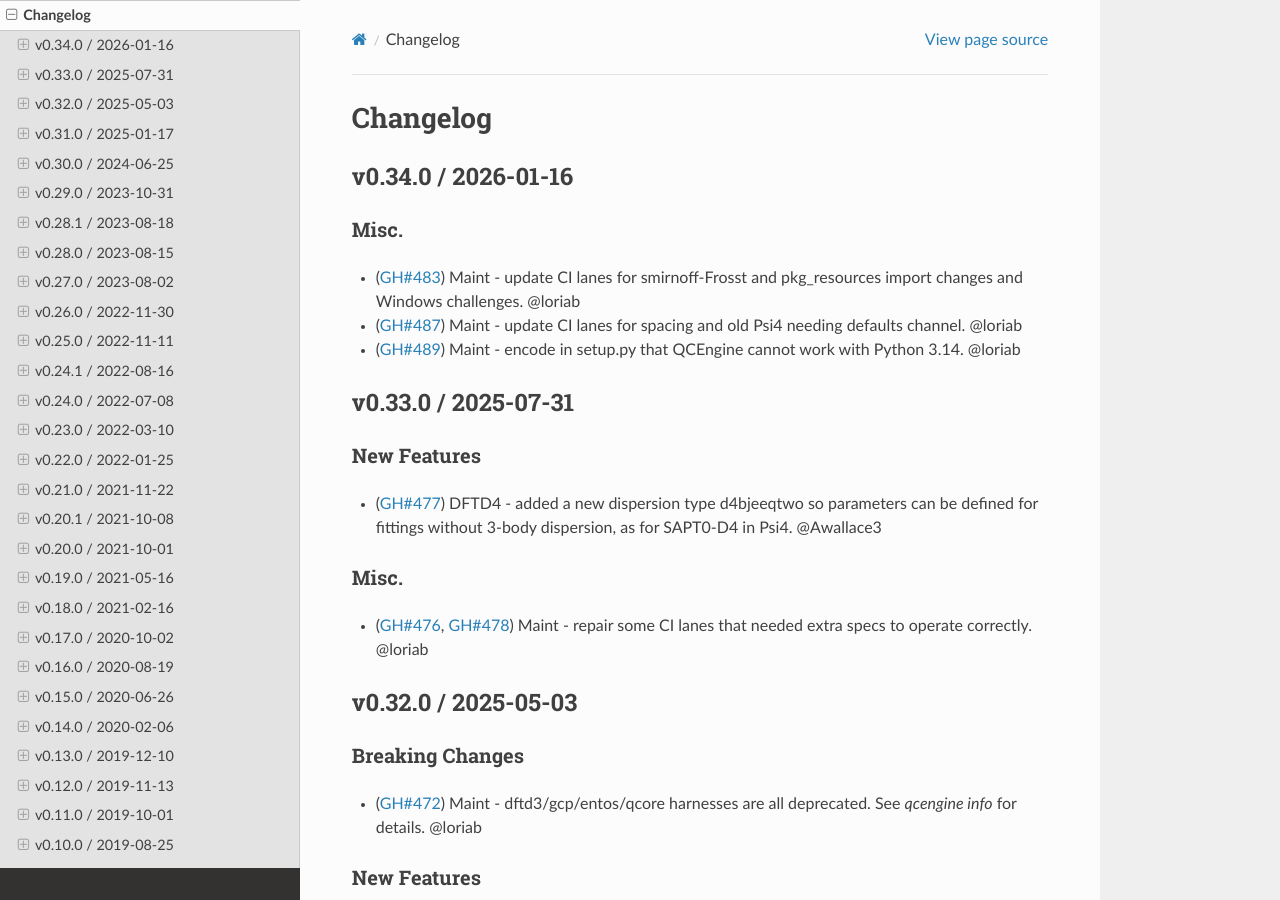
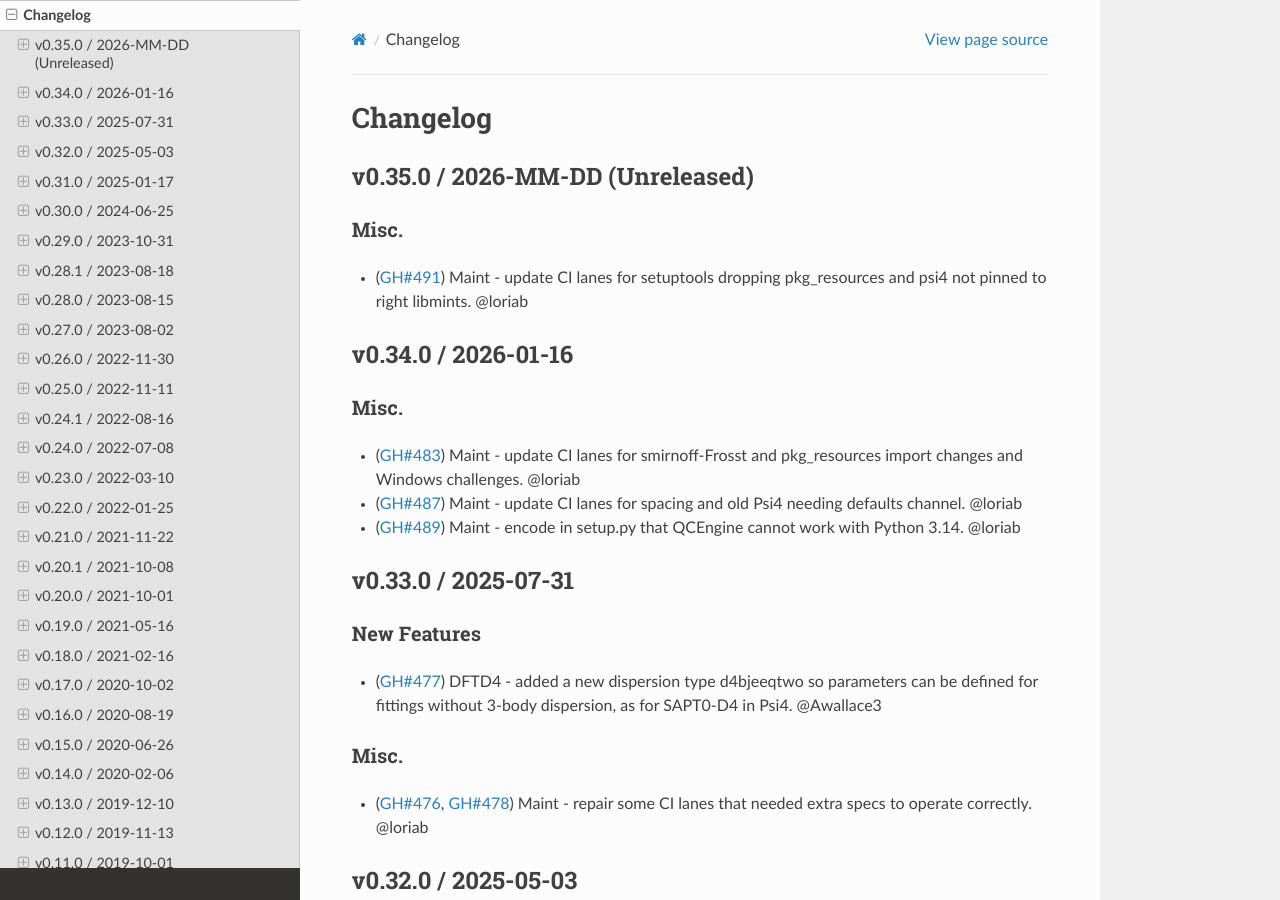
Before and after one commit to MolSSI/QCEngine, a Sphinx documentation site: the page built from docs/source/changelog.rst, in a window 1280 px wide and 900 px high. Built offline with Sphinx 7.4.7 and the Read the Docs theme 3.1.0, drawn with Linux system fonts in a browser that asks for light colours; the version number could not be read and is left out.

Commit message:
fix CI (#491)
* Add setuptools version constraint to openmm.yaml

* Add libint dependency version 1.9.1

* Update openmm.yaml to remove setuptools version limit

Removed version constraint for setuptools in openmm.yaml

* Downgrade libint version in adcc.yaml

* Specify version for smirnoff99Frosst and setuptools

* Update libint version to 2.9.0 in adcc.yaml

* Update smirnoff99Frosst version constraint in YAML

* Add libint and setuptools dependencies to YAML

* Add setuptools dependency with version constraint

* Update QCElemental installation to next2026 branch

* Document changes for version 0.35.0

Add entry for version 0.35.0 with CI updates.

```diff
--- a/docs/source/changelog.rst
+++ b/docs/source/changelog.rst
@@ -26,6 +26,14 @@ Changelog
 .. ++++++++++++++
 .. - UNMERGED (:pr:`421`) GAMESS - error handling and memory @taylor-a-barnes
 .. - UNSOLVED (:issue:`397`) extras failed
+
+
+v0.35.0 / 2026-MM-DD (Unreleased)
+--------------------
+
+Misc.
++++++
+- (:pr:`491`) Maint - update CI lanes for setuptools dropping pkg_resources and psi4 not pinned to right libmints. @loriab
 
 
 v0.34.0 / 2026-01-16
```
Also changed, not shown: 5 other files.
